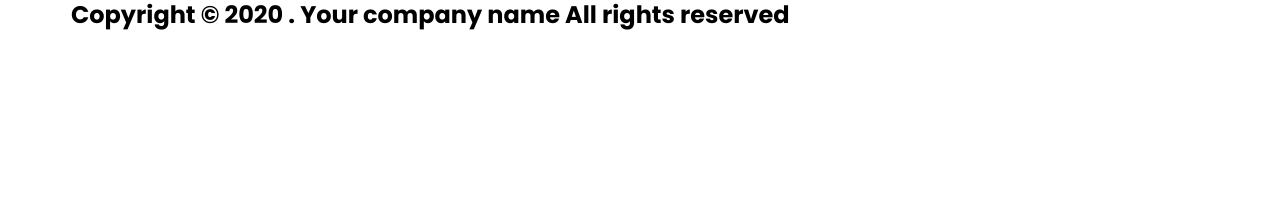
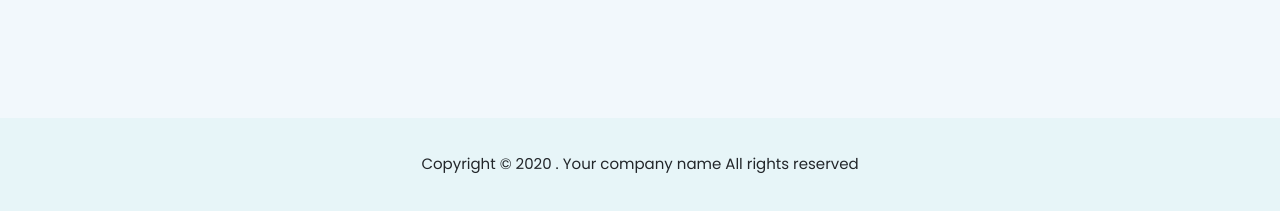
Before and after one commit to Begimai1012/collusion, a plain HTML site: page index.html in a window 1280 px wide. Shown: the part 5418-5629 px from the top of the page. Before the commit the page ends 5450 px from the top, so only its background shows below. Drawn offline with Linux system fonts and the light colour scheme.

Commit message:
new footer section created

```diff
--- /dev/null
+++ b/assets/components/_footer.scss
@@ -0,0 +1,11 @@
+.footer{
+ background-color:  #E7F5F8;
+max-width: 1593px;
+height: 93px;
+
+&__details{
+    @include font (400, 15px, 22px, $color);
+    text-align: center;
+ padding-top: 35px;
+}
+}
--- a/assets/components/_info.scss
+++ b/assets/components/_info.scss
@@ -1,6 +1,7 @@
 .info {
 background-color: #F2F8FC;
-max-width: 100%;
+max-width: 1593px;
+height: 606px;
     &__content {
         padding-top: 115px;
         display: flex;
--- a/index.scss
+++ b/index.scss
@@ -14,3 +14,4 @@
 @import "./assets/components/style";
 @import "./assets/components/tachen";
 @import "./assets/components/info";
+@import "./assets/components/footer";
```
Also changed, not shown: css/index.css, 1 other file.
